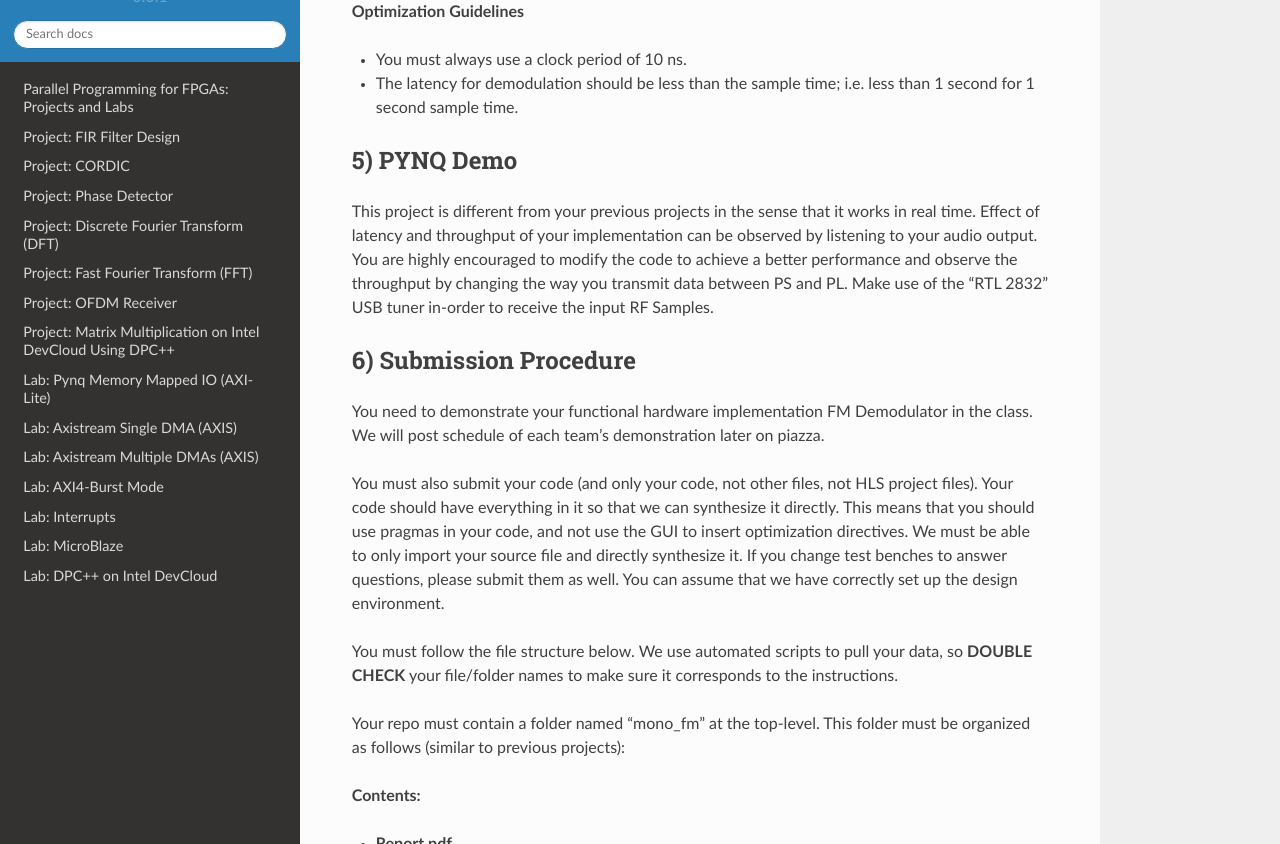
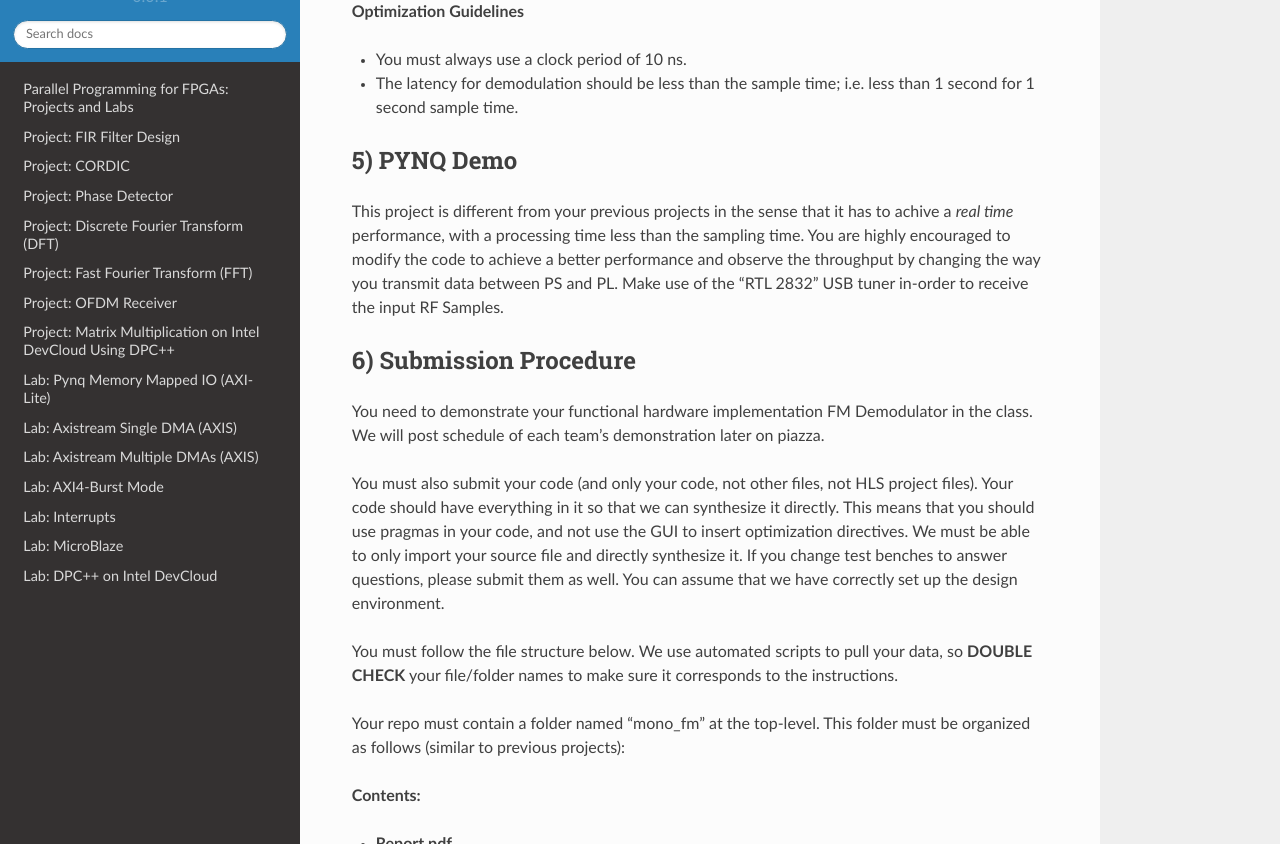
Before and after one commit to KastnerRG/Read_the_docs, a Sphinx documentation site: the page built from docs/mono_fm.rst, in a window 1280 px wide and 900 px high, scrolled down 3312 px, cut to the strip 56-900 px from the top of the window. Built offline with Sphinx 7.4.7 and the Read the Docs theme 2.0.0, drawn with Linux system fonts in a browser that asks for light colours.

Commit message:
Update mono_fm.rst

```diff
--- a/docs/mono_fm.rst
+++ b/docs/mono_fm.rst
@@ -107,7 +107,7 @@ And its derivative is:
 5) PYNQ Demo
 ------------
 
-This project is different from your previous projects in the sense that it works in real time. Effect of latency and throughput of your implementation can be observed by listening to your audio output. You are highly encouraged to modify the code to achieve a better performance and observe the throughput by changing the way you transmit data between PS and PL. Make use of the "RTL 2832" USB tuner in-order to receive the input RF Samples.
+This project is different from your previous projects in the sense that it has to achive a *real time* performance, with a processing time less than the sampling time. You are highly encouraged to modify the code to achieve a better performance and observe the throughput by changing the way you transmit data between PS and PL. Make use of the "RTL 2832" USB tuner in-order to receive the input RF Samples.
 
 
 6) Submission Procedure
```
